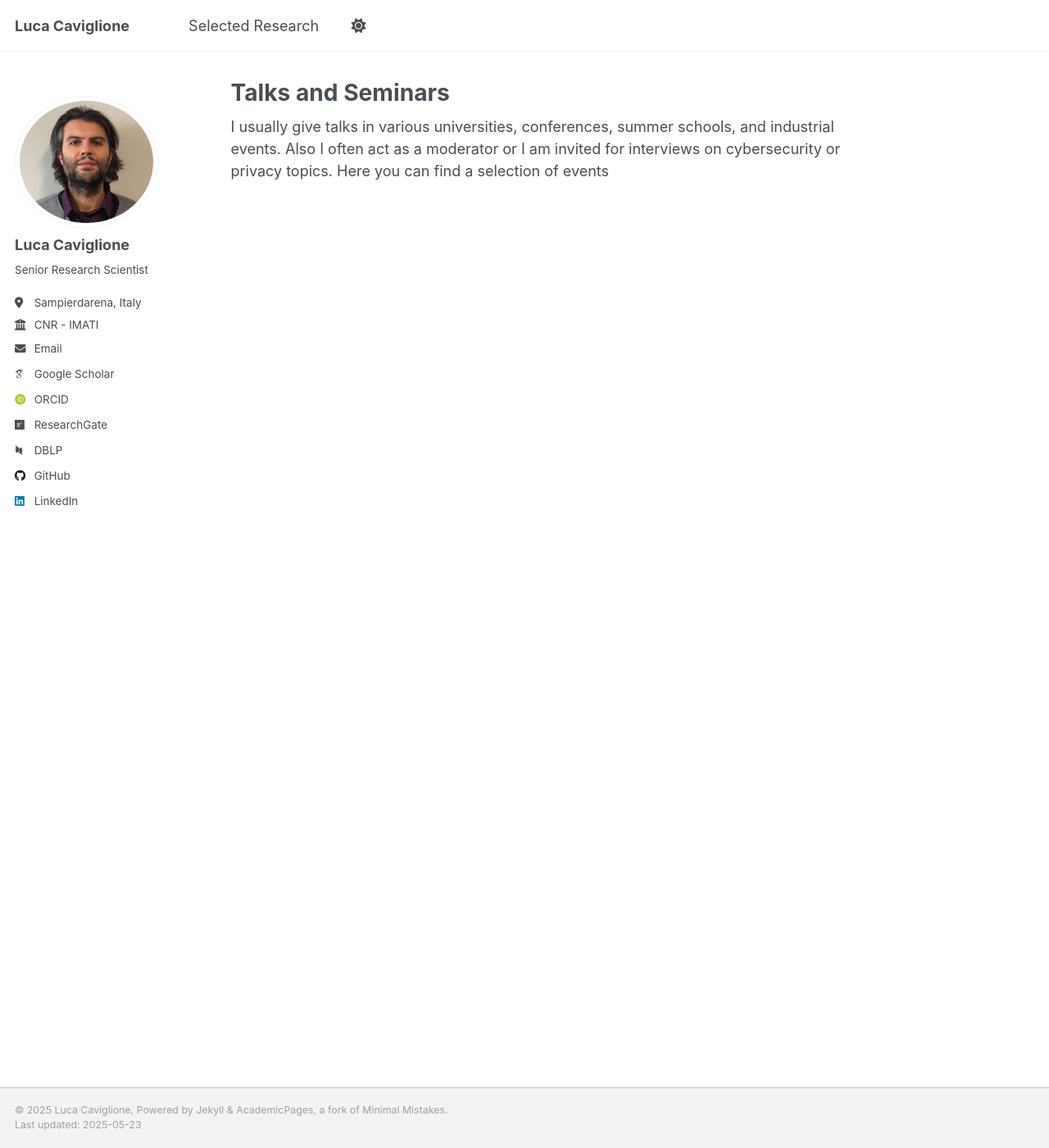
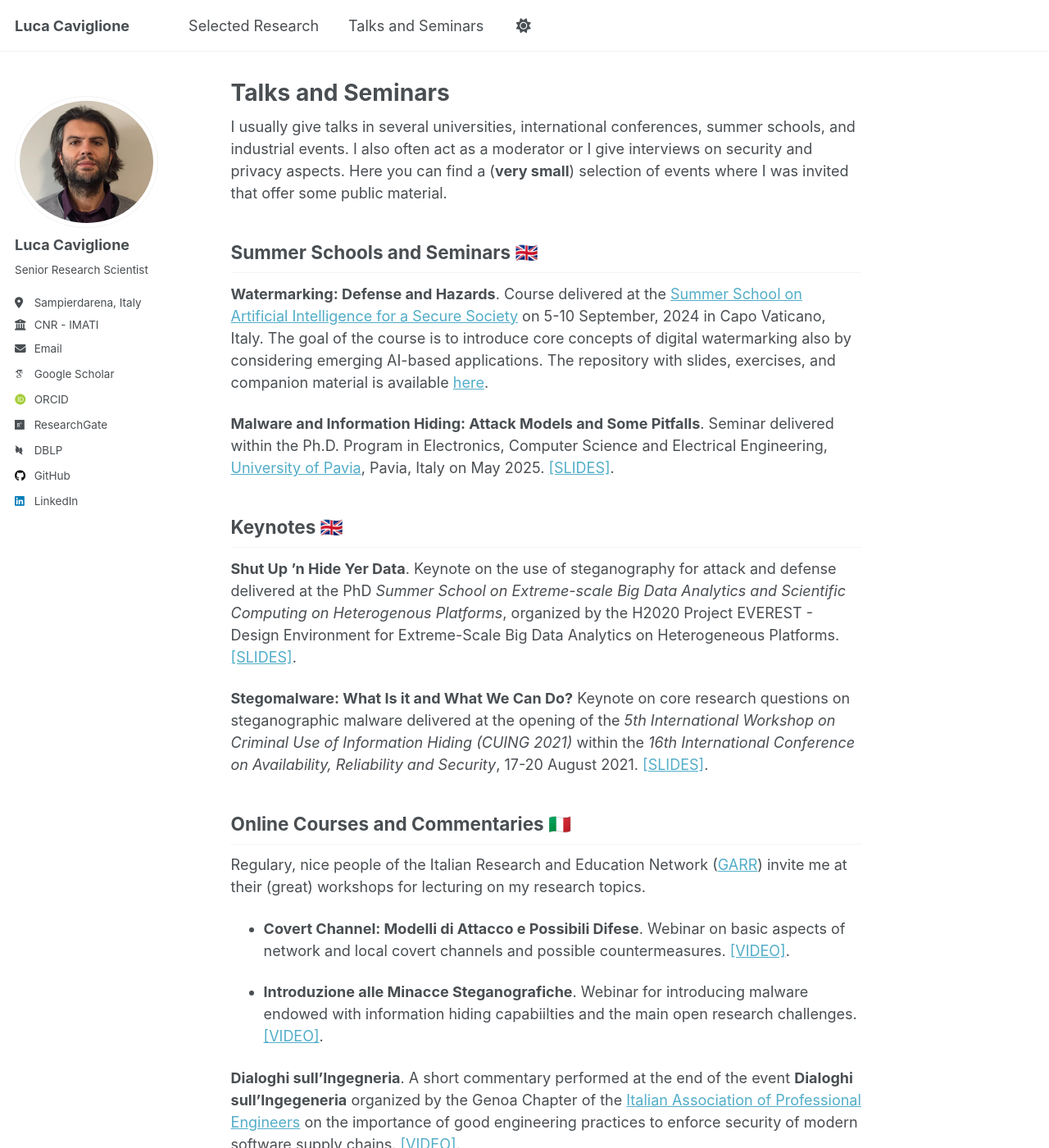
Before and after one commit to lucacav/lucacav.github.io, a Jekyll site: the page built from _pages/talksandseminars.md, in a window 1280 px wide and 1400 px high. Shown: the whole window at 82% size. Built offline with Jekyll 4.4.1, drawn with Linux system fonts in a browser that asks for light colours; some web fonts are replaced.

Commit message:
Talks and Seminars

```diff
--- a/_data/navigation.yml
+++ b/_data/navigation.yml
@@ -17,8 +17,8 @@ main:
    - title: "Selected Research"
      url: /selresearch/
 
-  #  - title: "Talks and Seminars"
-  #    url: /talksand/
+   - title: "Talks and Seminars"
+     url: /talksand/
 
   # - title: "Teaching"
   #   url: /teaching/
--- a/_pages/talksandseminars.md
+++ b/_pages/talksandseminars.md
@@ -4,4 +4,31 @@ title: "Talks and Seminars"
 author_profile: true
 ---
 
-I usually give talks in various universities, conferences, summer schools, and industrial events. Also I often act as a moderator or I am invited for interviews on cybersecurity or privacy topics. Here you can find a selection of events
+I usually give talks in several universities, international conferences, summer schools, and industrial events. I also often act as a moderator or I give interviews on security and privacy aspects. Here you can find a (**very small**) selection of events where I was invited that offer some public material.
+
+## Summer Schools and Seminars 🇬🇧
+
+**Watermarking: Defense and Hazards**. Course delivered at the [Summer School on Artificial Intelligence for a Secure Society](https://ai4securesociety.sobigdata.it) on
+5-10 September, 2024 in Capo Vaticano, Italy. The goal of the course is to introduce core concepts of digital watermarking also by considering emerging AI-based applications. The repository with slides, exercises, and companion material is available [here](https://github.com/lucacav/AI4SS).
+
+
+**Malware and Information Hiding: Attack Models and Some Pitfalls**. Seminar delivered within the Ph.D.
+Program in Electronics, Computer Science and Electrical Engineering, [University of Pavia](https://portale.unipv.it/it), Pavia, Italy on May 2025. [[SLIDES]](../files/Information%20Hiding%20UniPavia%20-%20May%202025.pdf).
+
+
+## Keynotes 🇬🇧
+
+**Shut Up ’n Hide Yer Data**. Keynote on the use of steganography for attack and defense delivered at the PhD *Summer School on Extreme-scale Big Data Analytics and Scientific Computing on Heterogenous Platforms*, organized by the H2020 Project EVEREST - Design Environment for Extreme-Scale Big Data Analytics on Heterogeneous Platforms. [[SLIDES]](../files/Lake%20Como%20School%20-%20Keynote.pdf).
+
+**Stegomalware: What Is it and What We Can Do?** Keynote on core research questions on steganographic malware delivered at the opening of the *5th International Workshop on Criminal Use of Information Hiding (CUING 2021)* within the
+*16th International Conference on Availability, Reliability and Security*, 17-20 August 2021. [[SLIDES]](../files/ARES%20-%20Keynote.pdf).
+
+## Online Courses and Commentaries 🇮🇹
+
+Regulary, nice people of the Italian Research and Education Network ([GARR](https://www.garr.it/en/)) invite me at their (great) workshops for lecturing on my research topics.
+
+- **Covert Channel: Modelli di Attacco e Possibili Difese**. Webinar on basic aspects of network and local covert channels and possible countermeasures. [[VIDEO]](https://www.youtube.com/watch?v=JaNUrxAH8Qc&t=4565s).
+
+- **Introduzione alle Minacce Steganografiche**. Webinar for introducing malware endowed with information hiding capabiilties and the main open research challenges. [[VIDEO]](https://www.youtube.com/watch?v=Ezfrw7g6vyc&t=2979s).
+
+**Dialoghi sull'Ingegneria**. A short commentary performed at the end of the event **Dialoghi sull'Ingegeneria** organized by the Genoa Chapter of the [Italian Association of Professional Engineers](https://www.ordineingegneri.genova.it) on the importance of good engineering practices to enforce security of modern software supply chains. [[VIDEO]](https://www.youtube.com/watch?v=JK317iK1sE4).
```
Also changed, not shown: files/bibtex1.bib (deleted, +0 -10 lines), 11 other files.
